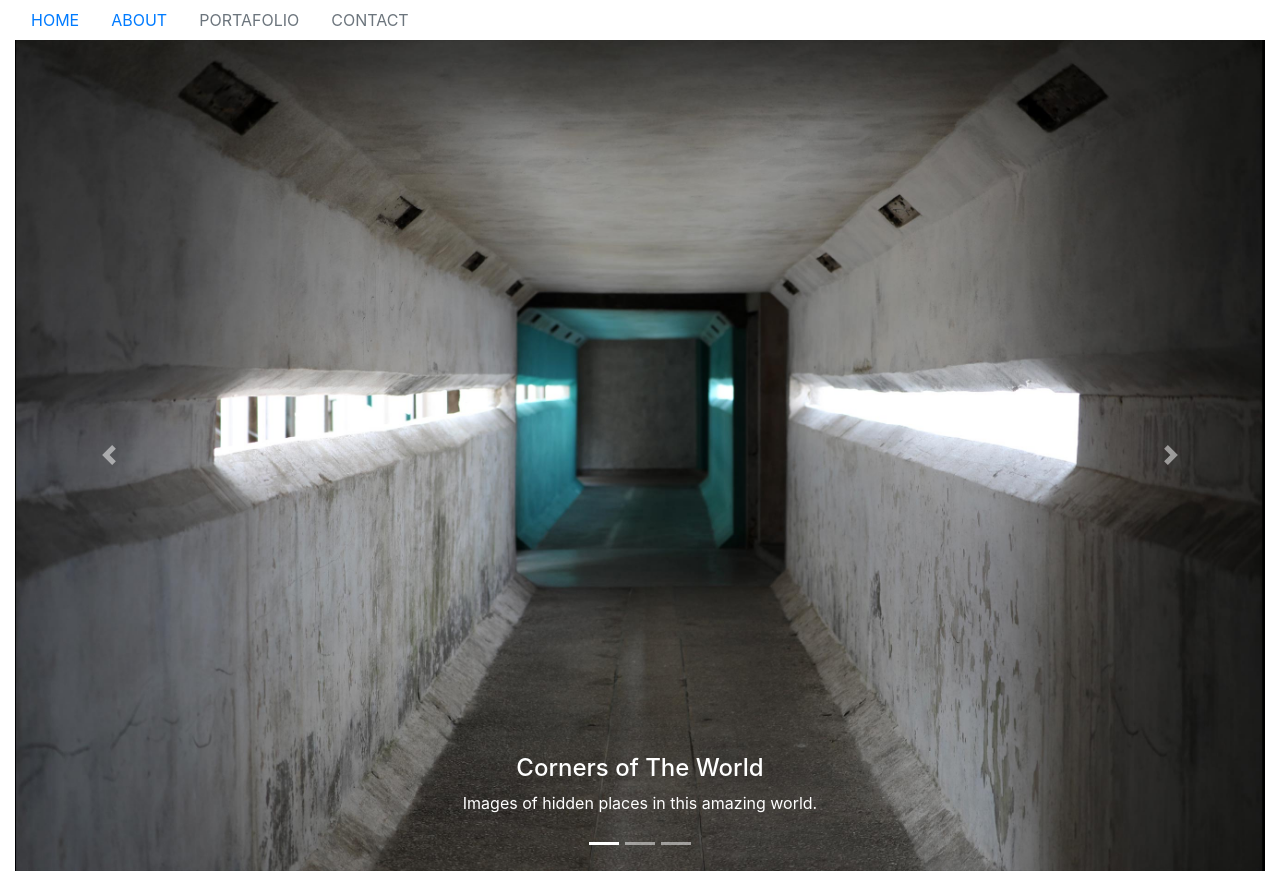
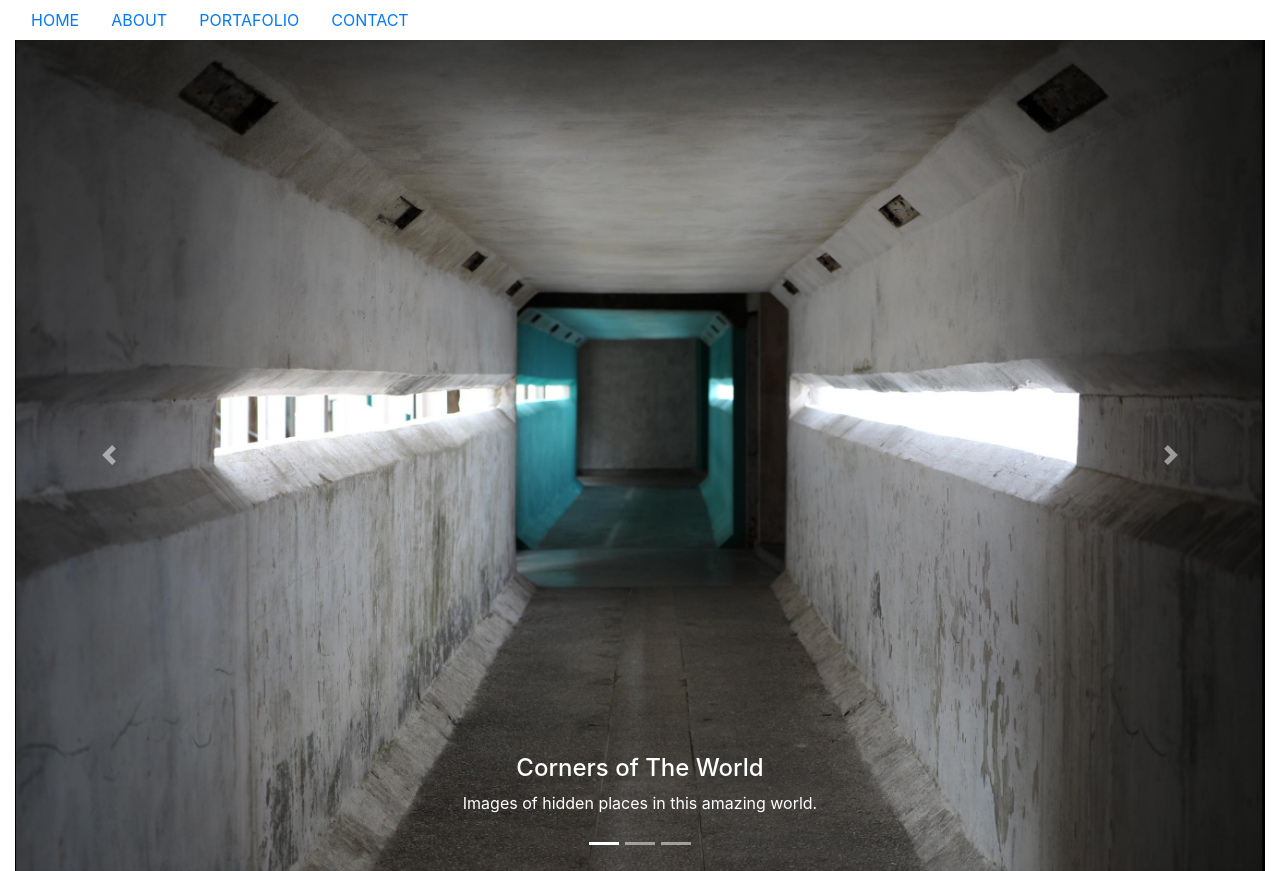
Before and after one commit to Isabellemus98/isabel-lemus, a plain HTML site: page index.html in a window 1280 px wide. Shown: the top 871 px of the page. Drawn offline with nearby package versions, Linux system fonts and the light colour scheme.

Commit message:
Update index.html

```diff
--- a/index.html
+++ b/index.html
@@ -27,18 +27,17 @@
 		<div class="col-md-12">
 			<ul class="nav">
 				<li class="nav-item">
-					<a class="nav-link active" href="index.html">HOME</a>
+					<a class="nav-link" href="index.html">HOME</a>
 				</li>
 				<li class="nav-item">
 					<a class="nav-link" href="about.html">ABOUT</a>
 				</li>
 				<li class="nav-item">
-					<a class="nav-link disabled" href="work.html">PORTAFOLIO</a>
+					<a class="nav-link" href="work.html">PORTAFOLIO</a>
 				</li>
 						<li class="nav-item">
-					<a class="nav-link disabled" href="contact.html">CONTACT</a>
+					<a class="nav-link" href="contact.html">CONTACT</a>
 				</li>
-
 			</ul>
 			<div class="carousel slide" id="carousel-706948">
 				<ol class="carousel-indicators">
```
